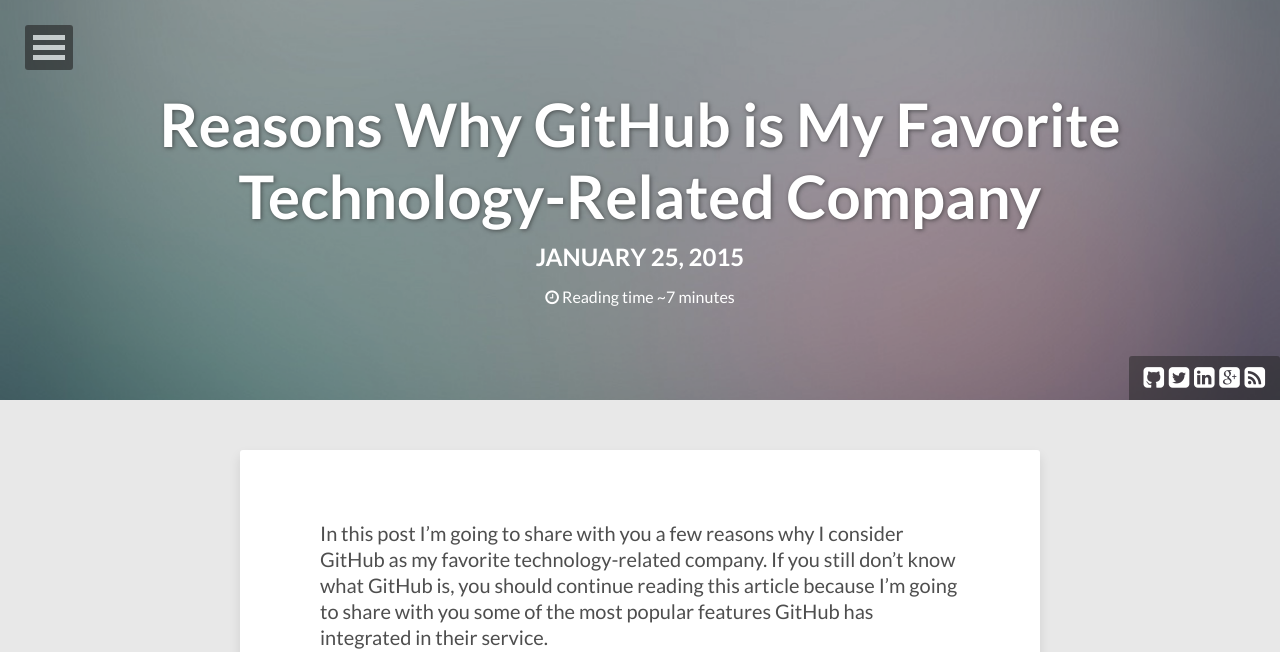
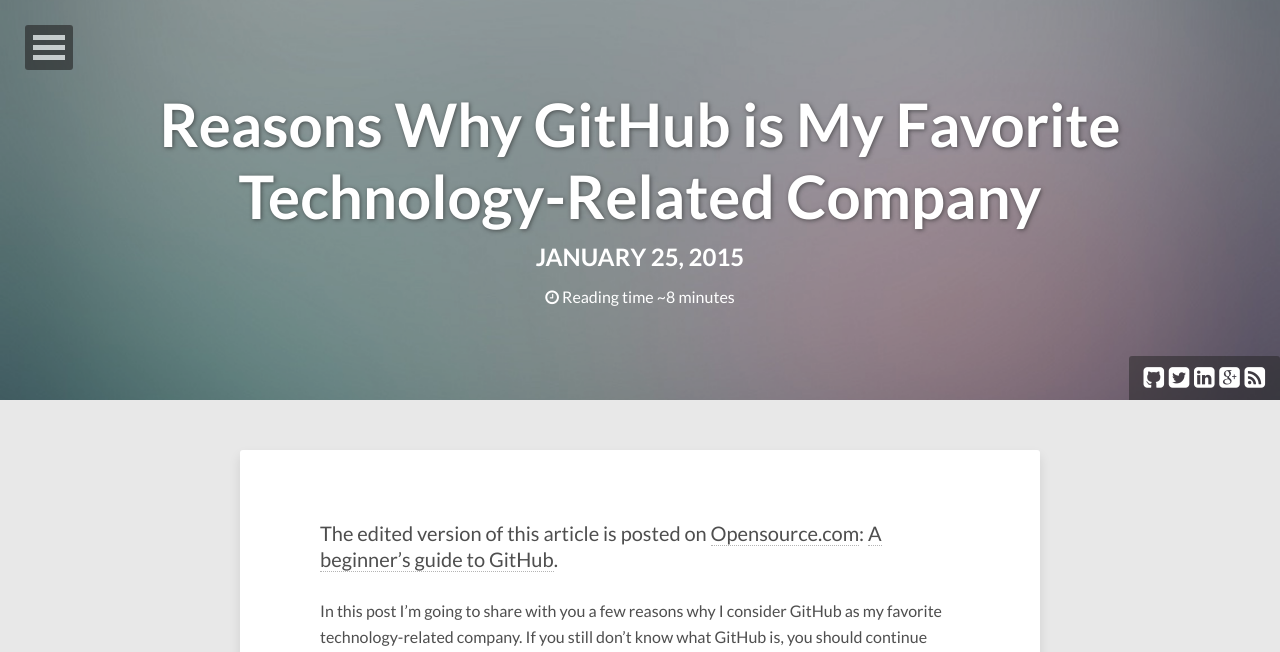
Before and after one commit to menghanhui/r3bl.blog, a Jekyll site: the page built from _posts/2015-01-25-why-github-is-my-favorite-company.markdown, in a window 1280 px wide and 900 px high, cut to the strip 0-652 px from the top of the window. Built offline with Jekyll 4.4.1, drawn with Linux system fonts in a browser that asks for light colours; nearby versions of some CDN libraries; comment, search, counter and statistics services are not loaded.

Commit message:
Added links to Opensource.com

```diff
--- a/_layouts/page.html
+++ b/_layouts/page.html
@@ -6,7 +6,7 @@
 <head>
 {% include head.html %}
 <script>
-var host = "YOURDOMAIN.github.io";
+var host = "https://r3bl.github.io";
 if ((host == window.location.host) && (window.location.protocol != "https:"))
     window.location.protocol = "https";
 </script>
--- a/_posts/2015-01-25-why-github-is-my-favorite-company.markdown
+++ b/_posts/2015-01-25-why-github-is-my-favorite-company.markdown
@@ -14,6 +14,8 @@
 image:
   feature: abstract-1
 ---
+
+The edited version of this article is posted on [Opensource.com](http://opensource.com/): [A beginner's guide to GitHub](http://opensource.com/life/15/2/beginners-guide-github).
 
 In this post I'm going to share with you a few reasons why I consider GitHub as my favorite technology-related company. If you still don't know what GitHub is, you should continue reading this article because I'm going to share with you some of the most popular features GitHub has integrated in their service.
 
```
